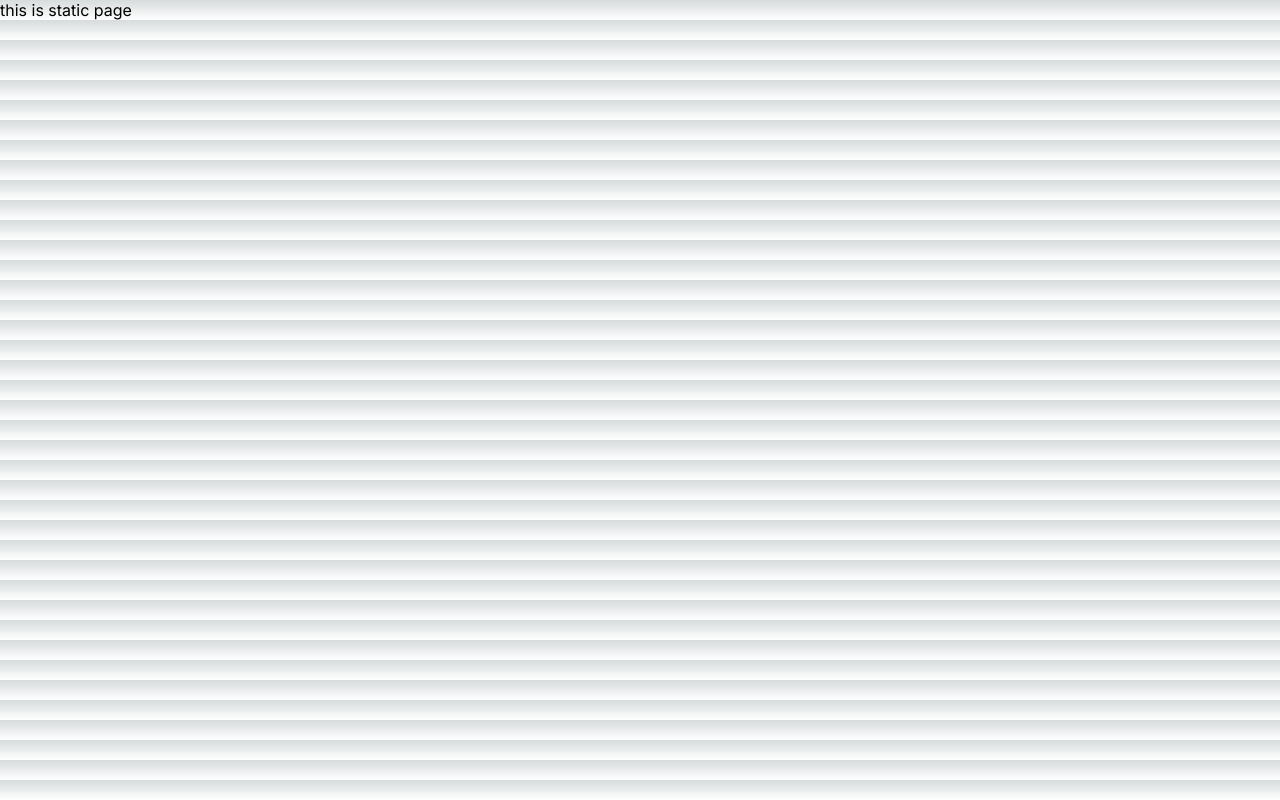
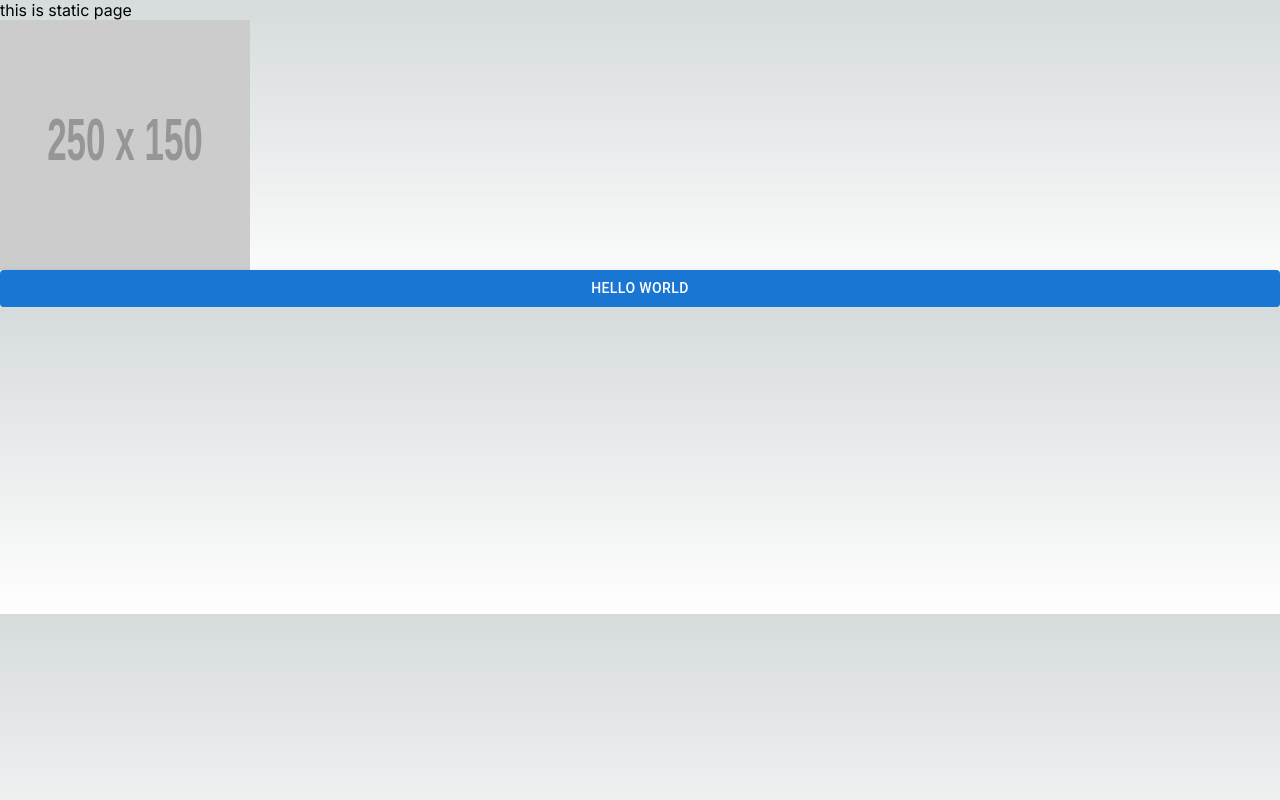
Before and after one commit to moustaouiSalaheddine/next-todo-list, a Next.js app: page /pages in a window 1280 px wide. Built offline with nearby package versions, Linux system fonts and the light colour scheme.

Commit message:
example mui components

```diff
--- /dev/null
+++ b/components/ButtonUsage/index.js
@@ -0,0 +1,6 @@
+import * as React from "react";
+import Button from "@mui/material/Button";
+
+export default function ButtonUsage() {
+  return <Button variant="contained">Hello world</Button>;
+}
--- a/next.config.mjs
+++ b/next.config.mjs
@@ -1,4 +1,8 @@
 /** @type {import('next').NextConfig} */
-const nextConfig = {};
+const nextConfig = {
+  images: {
+    domains: ["via.placeholder.com"],
+  },
+};
 
 export default nextConfig;
--- a/src/app/pages/page.js
+++ b/src/app/pages/page.js
@@ -1,7 +1,22 @@
 import React from "react";
+import ButtonUsage from "../../../components/ButtonUsage";
+import Image from "next/image";
+import { Box } from "@mui/system";
+import { Paper } from "@mui/material";
 
 function page() {
-  return <div>this is static page</div>;
+  return (
+    <Box sx={{ display: "flex", flexDirection: "column" }}>
+      <p>this is static page</p>
+      <Image
+        src={"https://via.placeholder.com/250x150/"}
+        width={250}
+        height={250}
+      />
+      <ButtonUsage />
+      <Paper sx={{}}></Paper>
+    </Box>
+  );
 }
 
 export default page;
```
